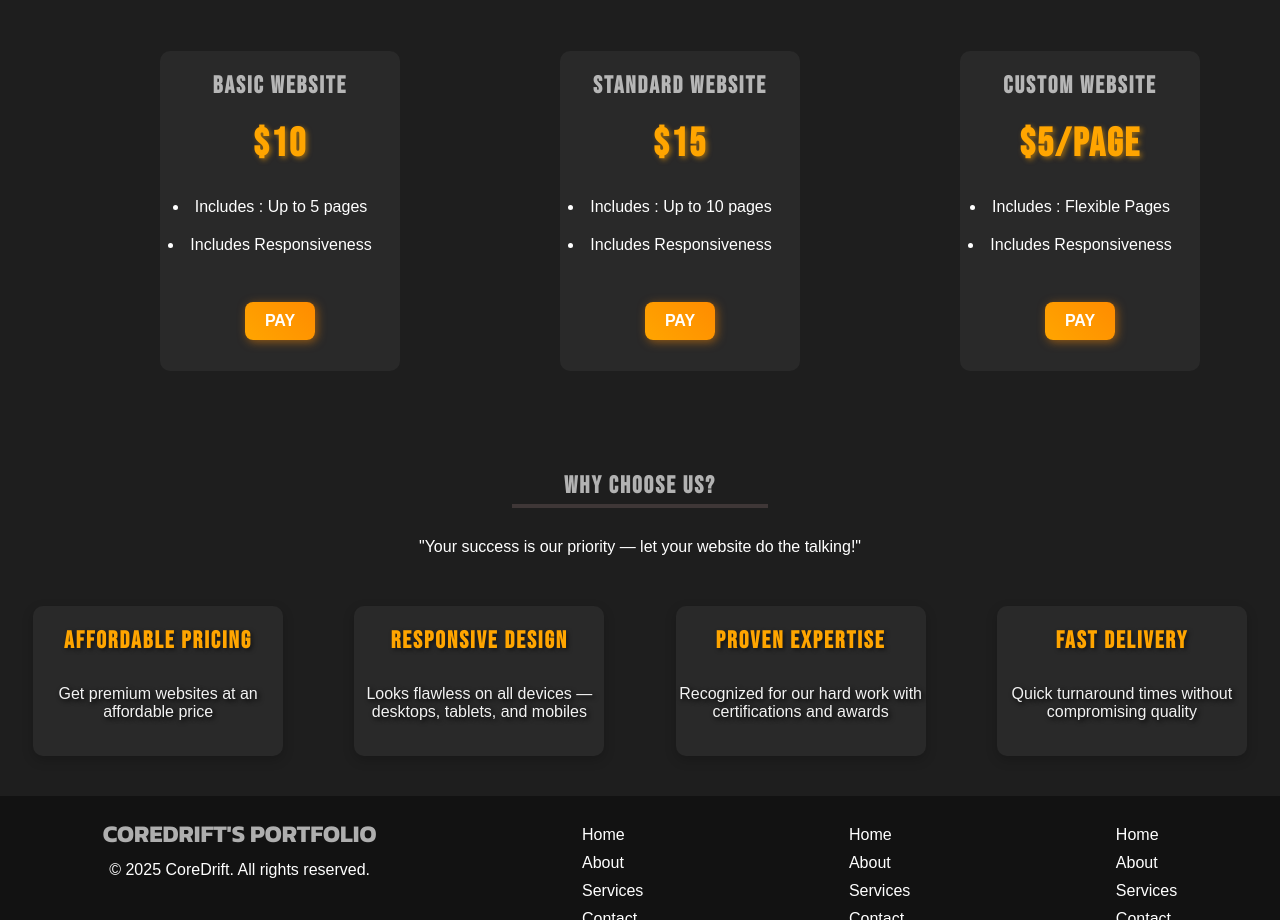
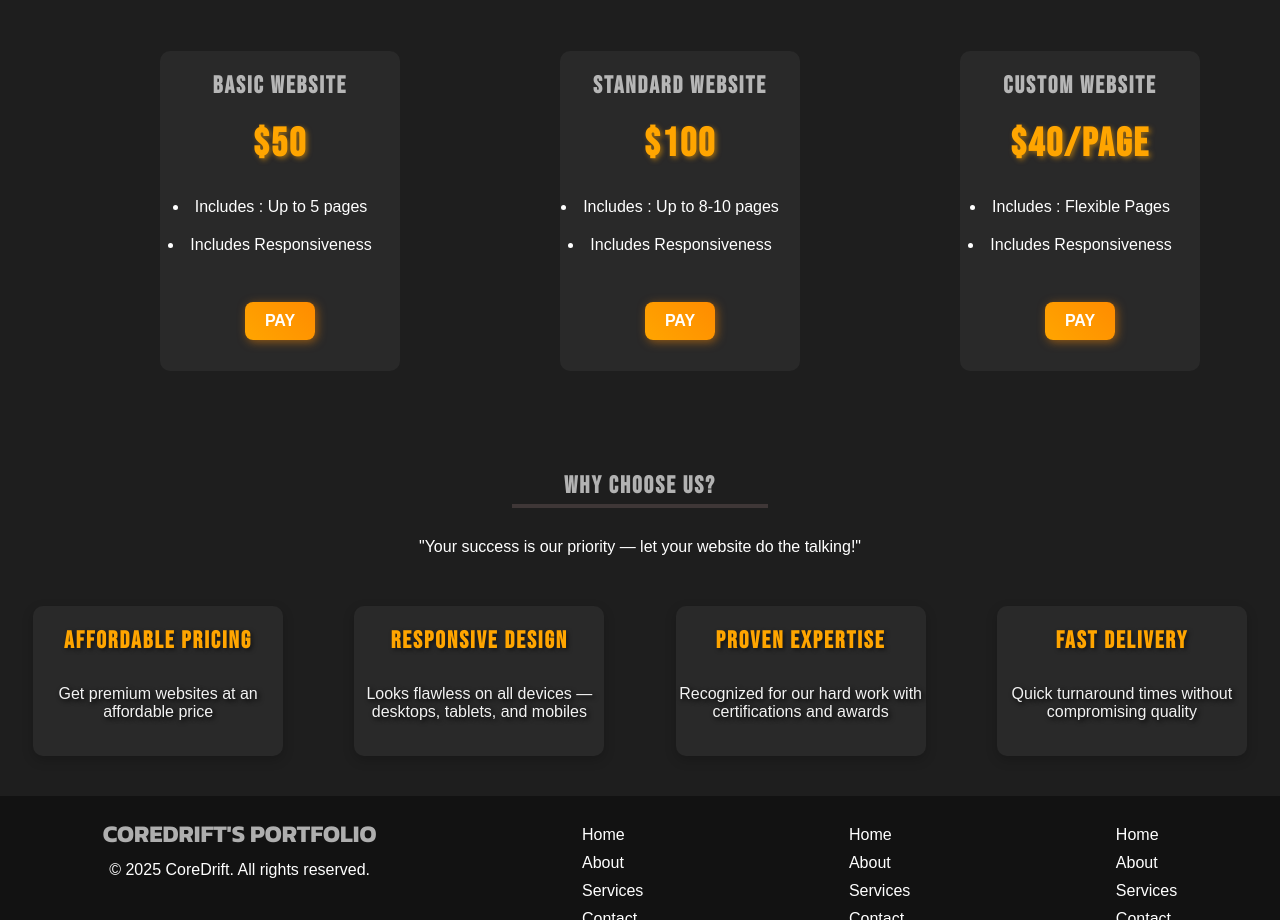
Before and after one commit to SidJavaPyth/PORTFOLIO, a plain HTML site: page index.html in a window 1280 px wide. Shown: the part 1103-2023 px from the top of the page. Drawn offline with nearby package versions, Linux system fonts and the light colour scheme; a web font is replaced by a local one.

Commit message:
Update index.html

```diff
--- a/index.html
+++ b/index.html
@@ -91,7 +91,7 @@
                 <div class="container">
                     <div class="websitemaking">
                         <h4 class="Basic_heading">Basic Website</h4>
-                        <h3 class="Price_Tag">$10</h3>
+                        <h3 class="Price_Tag">$50</h3>
                         <li class="website_list">Includes : Up to 5 pages</li>
                         <li class="website_list1">Includes Responsiveness</li>
                         <br>
@@ -101,8 +101,8 @@
                     </div>
                     <div class="websitemaking">
                         <h4 class="Basic_heading">Standard Website</h4>
-                        <h3 class="Price_Tag">$15</h3>
-                        <li class="website_list">Includes : Up to 10 pages</li>
+                        <h3 class="Price_Tag">$100</h3>
+                        <li class="website_list">Includes : Up to 8-10 pages</li>
                         <li class="website_list1">Includes Responsiveness</li>
                         <br>
                         <div class="buy4container">
@@ -111,7 +111,7 @@
                     </div>
                     <div class="websitemaking">
                         <h4 class="Basic_heading">Custom Website</h4>
-                        <h3 class="Price_Tag">$5/page</h3>
+                        <h3 class="Price_Tag">$40/page</h3>
                         <li class="website_list">Includes : Flexible Pages</li>
                         <li class="website_list1">Includes Responsiveness</li>
                         <br>
```
